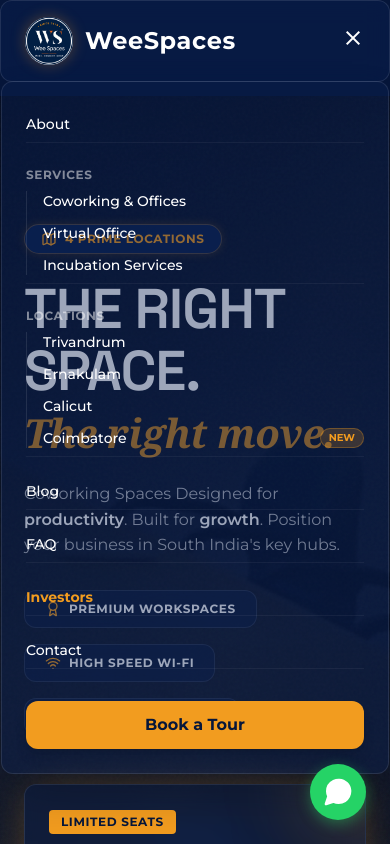
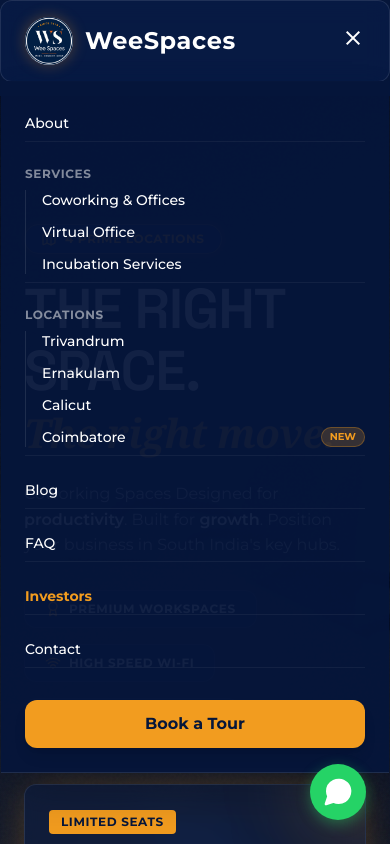
Before and after one commit to tonyjvelloor/weespaces-website, a Next.js app: page / in a window 390 px wide. Both pictures are taken after a click on the button "menu". Shown: the top 844 px of the page. Built offline with nearby package versions, Linux system fonts and the light colour scheme.

Commit message:
fix: improve readability of mobile menu glassmorphism

```diff
--- a/src/components/Header.tsx
+++ b/src/components/Header.tsx
@@ -90,7 +90,7 @@
             animate={{ opacity: 1, y: 0 }}
             exit={{ opacity: 0, y: -20 }}
             transition={{ duration: 0.2 }}
-            className="md:hidden absolute top-full left-0 w-full glass border-b border-white/10 shadow-2xl py-6 px-6 flex flex-col gap-6 origin-top"
+            className="md:hidden absolute top-full left-0 w-full bg-navy/95 backdrop-blur-xl border-b border-white/10 shadow-2xl py-6 px-6 flex flex-col gap-6 origin-top"
           >
             <nav className="flex flex-col gap-4 text-sm font-medium">
               <Link href="/about" onClick={() => setIsMobileMenuOpen(false)} className="hover:text-accent transition-colors py-2 border-b border-white/5">About</Link>
```
